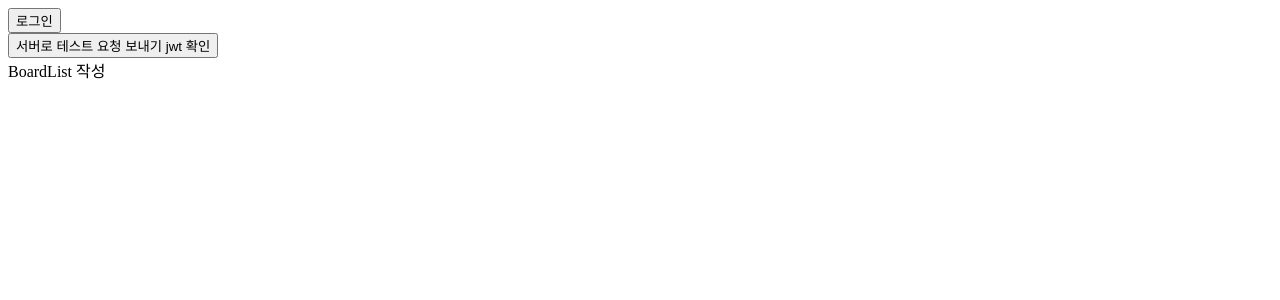
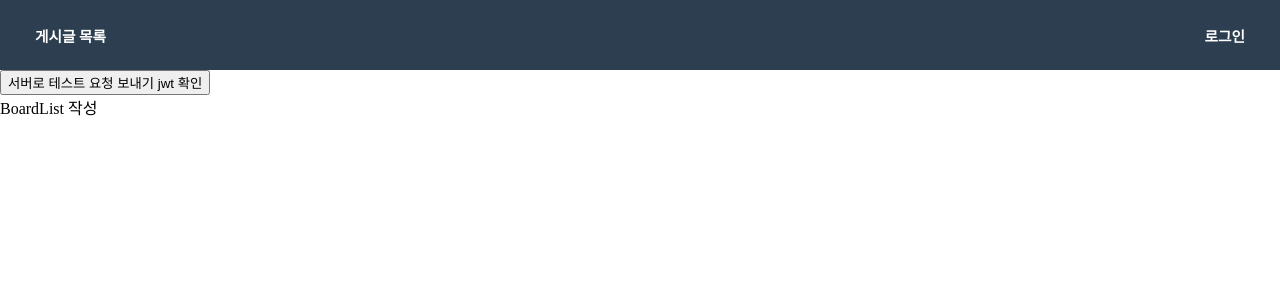
Before and after one commit to 7dong7/board-front, a React (Vite) app: page / in a window 1280 px wide. Shown: the top 300 px of the page. Built offline with nearby package versions, Linux system fonts and the light colour scheme.

Commit message:
공용 상단 네비게이션바 ui 변경

```diff
--- a/src/App.jsx
+++ b/src/App.jsx
@@ -16,6 +16,7 @@ import {ApiProvider} from "./api/ApiContext.jsx";
 
 // 테스트 컴포넌트
 import TestComponent from "./components/TestComponent.jsx";
+import {PublicApiProvider} from "./api/PublicApi.jsx";
 
 
 
@@ -24,17 +25,17 @@ function App() {
     const location = useLocation();
     const hideHeader = location.pathname === "/login";
 
-
     return (
         <>
             <ApiProvider>
+            <PublicApiProvider>
                 {!hideHeader && <TopNavigationBar/>}
-
 
                 <Routes>{/* 경로 설정 */}
                     <Route path={"/"} element={<BoardList/>}/>
                     <Route path={"/login"} element={<Login/>}/>
                 </Routes>
+            </PublicApiProvider>
             </ApiProvider>
         </>
     );
--- a/src/api/ApiContext.jsx
+++ b/src/api/ApiContext.jsx
@@ -1,3 +1,4 @@
+// === jwt 가 필요한 요청에 대해서 === //
 import axios from "axios";
 
 import { createContext, useContext } from "react";
@@ -8,6 +9,7 @@ const ApiContext = createContext(null);
 // api 생성
 const api = axios.create({
     baseURL: 'http://localhost:8080',
+    headers: { 'Content-Type': 'application/json' },
     withCredentials: true, // 쿠키, 인증정보 포함 요청
 });
 
--- /dev/null
+++ b/src/api/PublicApi.jsx
@@ -0,0 +1,24 @@
+// === 일반적인 api 요청 === //
+import axios from "axios";
+import {createContext, useContext} from "react";
+
+// api context
+const PublicApiContext = createContext(null);
+
+// api 설정
+const publicApi = axios.create({
+    baseURL: 'http://localhost:8080',
+    headers: { 'Content-Type': 'application/json' },
+});
+
+// api 제공 컴포넌트
+export function PublicApiProvider({children}) {
+    return <PublicApiContext.Provider value={publicApi}>{children}</PublicApiContext.Provider>
+}
+
+// api Context 호출 메소드
+export function usePublicApi() {
+    const publicApi= useContext(PublicApiContext);
+    if (!publicApi) throw new Error('usePublicApi 는 PublicApiProvider 안에서 사용해야 합니다');
+    return publicApi;
+}
--- a/src/components/TestComponent.jsx
+++ b/src/components/TestComponent.jsx
@@ -2,11 +2,11 @@ import {useApi} from "../api/ApiContext.jsx";
 
 
 const TestComponent = () => {
-    const testRequest = useApi(); // api Context 에서 기본 설정 가져오기
+    const api = useApi(); // api Context 에서 기본 설정 가져오기
 
     const submitHandler = async () => {
         try {
-            const response = await testRequest({
+            const response = await api({
                 url: "/api/test",
                 method: "GET"
             });
--- /dev/null
+++ b/src/components/layout/TopNavigationBar.css
@@ -0,0 +1,44 @@
+.TopNavigationBar {
+    display: flex;
+    flex-direction: row;
+    align-items: center;
+    justify-content: space-between;
+
+    background-color: #2c3e4f;
+    color: white;
+    box-sizing:border-box;
+    gap:5px;
+
+    width: 100%;
+    height: 70px;
+    padding:0 20px;
+}
+
+.TopNavigationBar button {
+    all:unset;
+
+    border-radius: 5px;
+    padding: 5px 15px;
+
+    font-weight: bold;
+    font-size:11pt;
+
+    transition: 0.2s;
+}
+
+.TopNavigationBar button:hover {
+    background-color: antiquewhite;
+    color: #2c3e4f;
+    cursor: pointer;
+
+    transition: 0.2s;
+}
+
+.nav-bar-left {
+}
+
+.nav-bar-right {
+}
+
+.nav-bar-grow {
+}
--- a/src/components/layout/TopNavigationBar.jsx
+++ b/src/components/layout/TopNavigationBar.jsx
@@ -1,3 +1,6 @@
+// css
+import "./TopNavigationBar.css";
+
 
 // 네비게이션
 import { useNavigate } from "react-router-dom";
@@ -6,14 +9,23 @@ import { useNavigate } from "react-router-dom";
 const TopNavigationBar = () => {
     const nav = useNavigate(); // 네비게이션
 
+    const navLogin = () => {
+        nav("/login"); // 로그인 버튼 클릭시 로그인 페이지로 이동
+    }
 
-    const navLogin = () => {
-        nav("/login");
+    const navBoard = () => {
+        nav("/boardList");
     }
 
     return (
-        <div>
-            <button onClick={navLogin}>로그인</button>
+        <div className={"TopNavigationBar"}>
+            <div className={"nav-bar-left"}>
+                <button onClick={navBoard}>게시글 목록</button>
+            </div>
+
+            <div className={"nav-bar-right"}>
+                <button onClick={navLogin}>로그인</button>
+            </div>
         </div>
     );
 }
--- a/src/index.css
+++ b/src/index.css
@@ -0,0 +1,3 @@
+body {
+    margin:0;
+}
--- a/src/pages/Login.css
+++ b/src/pages/Login.css
@@ -12,10 +12,11 @@
 .Login {
     display: flex;
     flex-direction: column;
+    place-self: center;
 
     max-width: 500px;
     width: 100%;
-    margin: 20px auto;
+    margin-top: 100px;
     padding: 30px 30px;
 
     min-height: 50vh;
--- a/src/pages/Login.jsx
+++ b/src/pages/Login.jsx
@@ -10,10 +10,11 @@ import { useApi } from "../api/ApiContext.jsx";
 
 
 // 경로
-import { Link } from "react-router-dom";
+import {Link, useNavigate} from "react-router-dom";
 import {useState} from "react";
 
 const Login = () => {
+    const nav = useNavigate(); // 네비게이션
     const api = useApi(); // api 불러오기
     // 로그인의 경우 state vs ref 에 대해서 state 가 상태를 실시간으로 보고 수정 가능함 (입력 상태 감지)
     const [form, setForm] = useState({
@@ -44,6 +45,7 @@ const Login = () => {
             if (access) { // 정상적으로 access 토큰 값을 받아온 경우 로컬 스토리지에 저장한다
                 localStorage.setItem("access", access);
             }
+            nav("/"); // 로그인 성공후 페이지 메인 페이지로 이동
         } catch (error) {
             console.log("error: ", error);
         }
```
